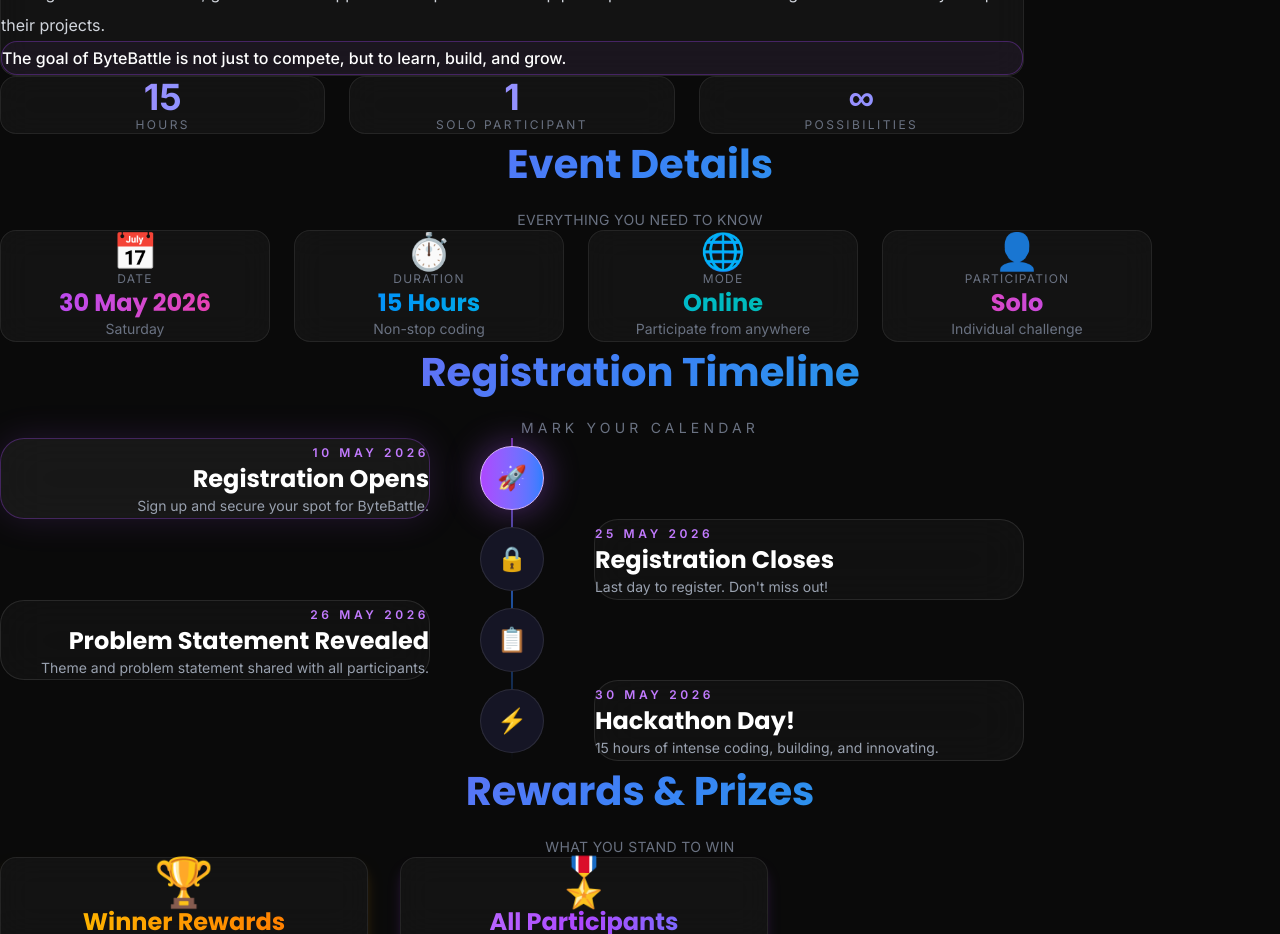
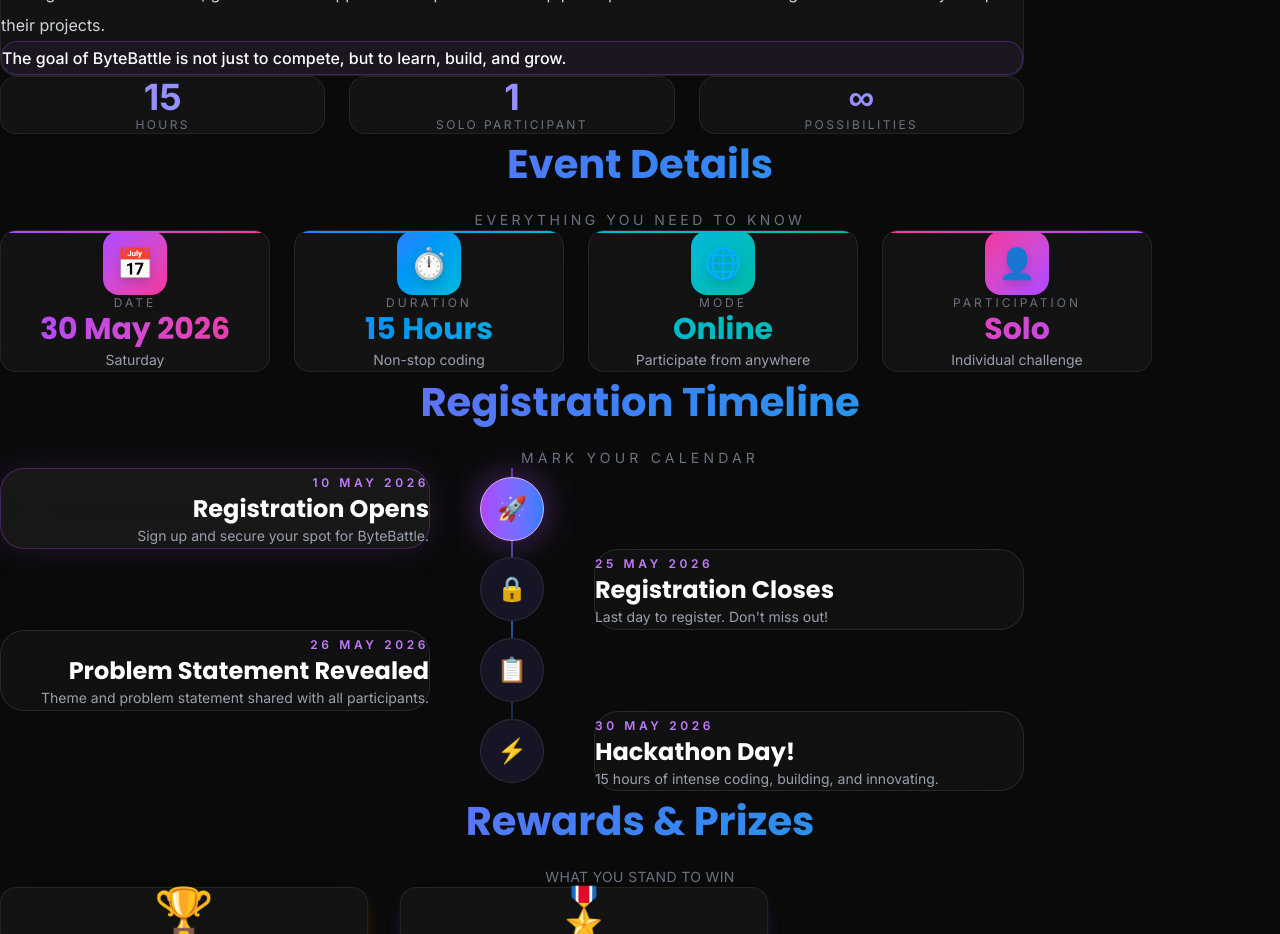
Before and after one commit to jishanmomin26/ByteBattle, a React (Vite) app: page / in a window 1280 px wide. Shown: the part 1080-2014 px from the top of the page. Built offline with nearby package versions, Linux system fonts and the light colour scheme.

Commit message:
Update EventDetails.jsx

```diff
--- a/src/components/EventDetails.jsx
+++ b/src/components/EventDetails.jsx
@@ -34,34 +34,120 @@ const details = [
 
 export default function EventDetails() {
   return (
-    <section id="details" className="relative py-24 sm:py-32 px-6">
+    <section
+      id="details"
+      className="relative py-20 sm:py-28 px-4 sm:px-6 overflow-hidden"
+    >
       <div className="max-w-7xl mx-auto">
+
+        {/* Heading */}
         <ScrollReveal>
-          <div className="text-center">
-            <h2 className="section-heading">Event Details</h2>
-            <p className="text-gray-500 mb-14 text-sm tracking-wide uppercase">Everything you need to know</p>
+          <div className="text-center mb-12 sm:mb-16">
+            <h2 className="section-heading">
+              Event Details
+            </h2>
+
+            <p className="text-gray-500 mt-3 text-[11px] sm:text-sm tracking-[0.25em] uppercase">
+              Everything You Need To Know
+            </p>
           </div>
         </ScrollReveal>
 
-        <div className="grid grid-cols-1 sm:grid-cols-2 lg:grid-cols-4 gap-6 max-w-6xl mx-auto">
+        {/* Cards */}
+        <div className="grid grid-cols-1 sm:grid-cols-2 xl:grid-cols-4 gap-5 sm:gap-6 max-w-6xl mx-auto">
+
           {details.map((item, i) => (
             <ScrollReveal key={i} delay={i * 0.1}>
               <motion.div
-                whileHover={{ scale: 1.04, y: -6 }}
-                transition={{ type: 'spring', stiffness: 300 }}
-                className="glass-card p-8 text-center group cursor-default h-full"
+                whileHover={{
+                  y: -6,
+                  scale: 1.02,
+                }}
+                transition={{
+                  type: 'spring',
+                  stiffness: 250,
+                }}
+                className="
+                  glass-card
+                  relative
+                  overflow-hidden
+                  rounded-3xl
+                  border border-white/10
+                  p-6 sm:p-7
+                  text-center
+                  h-full
+                  group
+                "
               >
-                <div className="text-4xl mb-4">{item.icon}</div>
-                <p className="text-xs text-gray-500 uppercase tracking-widest mb-2">{item.title}</p>
-                <p className={`text-2xl font-bold bg-gradient-to-r ${item.gradient} bg-clip-text text-transparent`} style={{ fontFamily: 'var(--font-poppins)' }}>
+
+                {/* Top Glow */}
+                <div
+                  className={`absolute inset-x-0 top-0 h-[2px] bg-gradient-to-r ${item.gradient}`}
+                />
+
+                {/* Icon */}
+                <div className="flex justify-center mb-4">
+                  <div
+                    className={`
+                      w-16 h-16
+                      rounded-2xl
+                      flex items-center justify-center
+                      text-3xl
+                      bg-gradient-to-br ${item.gradient}
+                      shadow-lg
+                    `}
+                  >
+                    <span className="drop-shadow-lg">
+                      {item.icon}
+                    </span>
+                  </div>
+                </div>
+
+                {/* Title */}
+                <p className="text-[11px] sm:text-xs text-gray-500 uppercase tracking-[0.25em] mb-3">
+                  {item.title}
+                </p>
+
+                {/* Main Value */}
+                <h3
+                  className={`
+                    text-2xl sm:text-3xl
+                    font-bold
+                    bg-gradient-to-r ${item.gradient}
+                    bg-clip-text
+                    text-transparent
+                    leading-tight
+                  `}
+                  style={{
+                    fontFamily: 'var(--font-poppins)',
+                  }}
+                >
                   {item.value}
+                </h3>
+
+                {/* Subtitle */}
+                <p className="text-sm text-gray-400 mt-3 leading-relaxed">
+                  {item.sub}
                 </p>
-                <p className="text-sm text-gray-500 mt-2">{item.sub}</p>
-                {/* Glow line */}
-                <div className={`h-0.5 w-0 group-hover:w-full mx-auto mt-6 bg-gradient-to-r ${item.gradient} transition-all duration-500 rounded-full`} />
+
+                {/* Hover Glow */}
+                <div
+                  className={`
+                    absolute bottom-0 left-1/2
+                    -translate-x-1/2
+                    h-[3px]
+                    w-0
+                    group-hover:w-3/4
+                    bg-gradient-to-r ${item.gradient}
+                    rounded-full
+                    transition-all duration-500
+                  `}
+                />
+
               </motion.div>
             </ScrollReveal>
           ))}
+
         </div>
       </div>
     </section>
```
